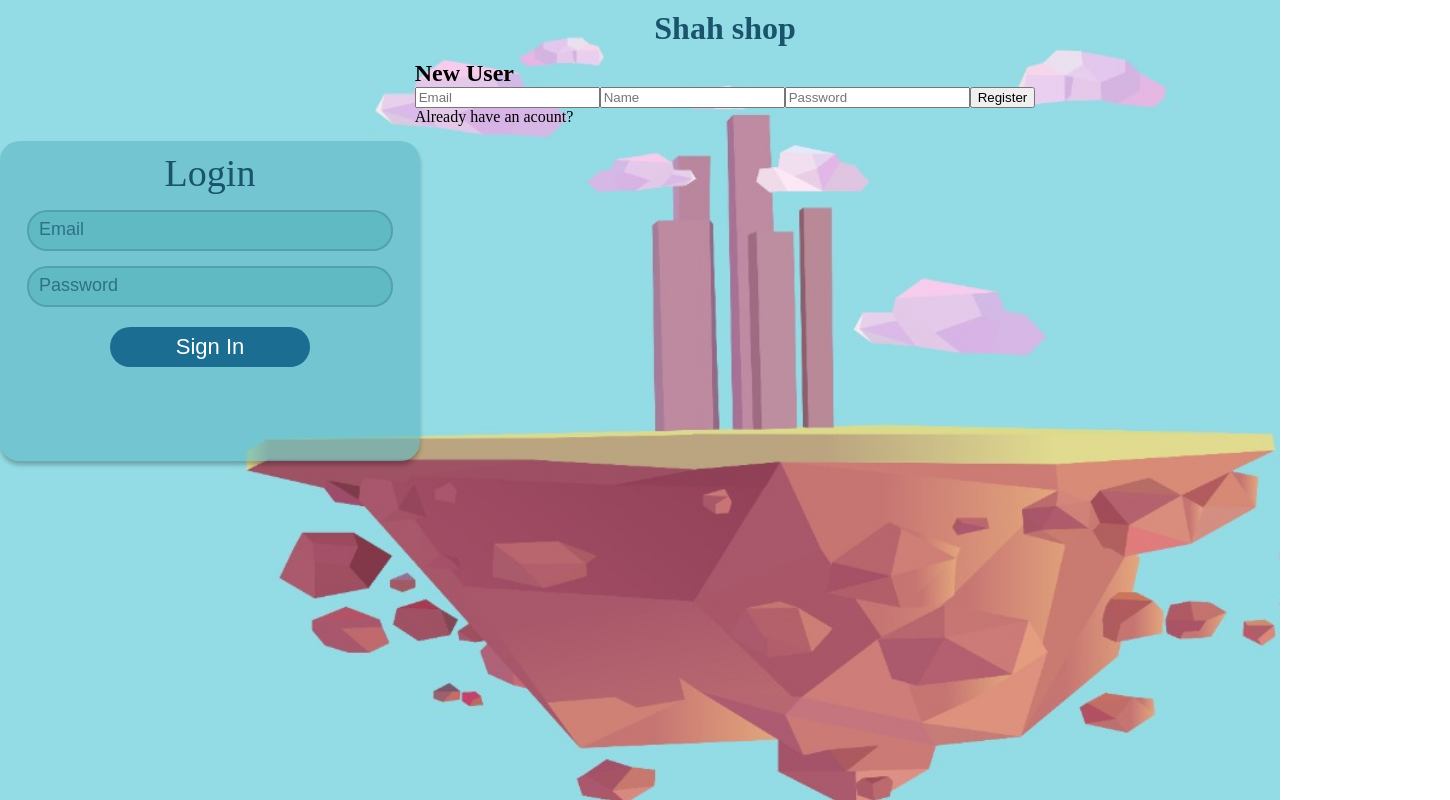
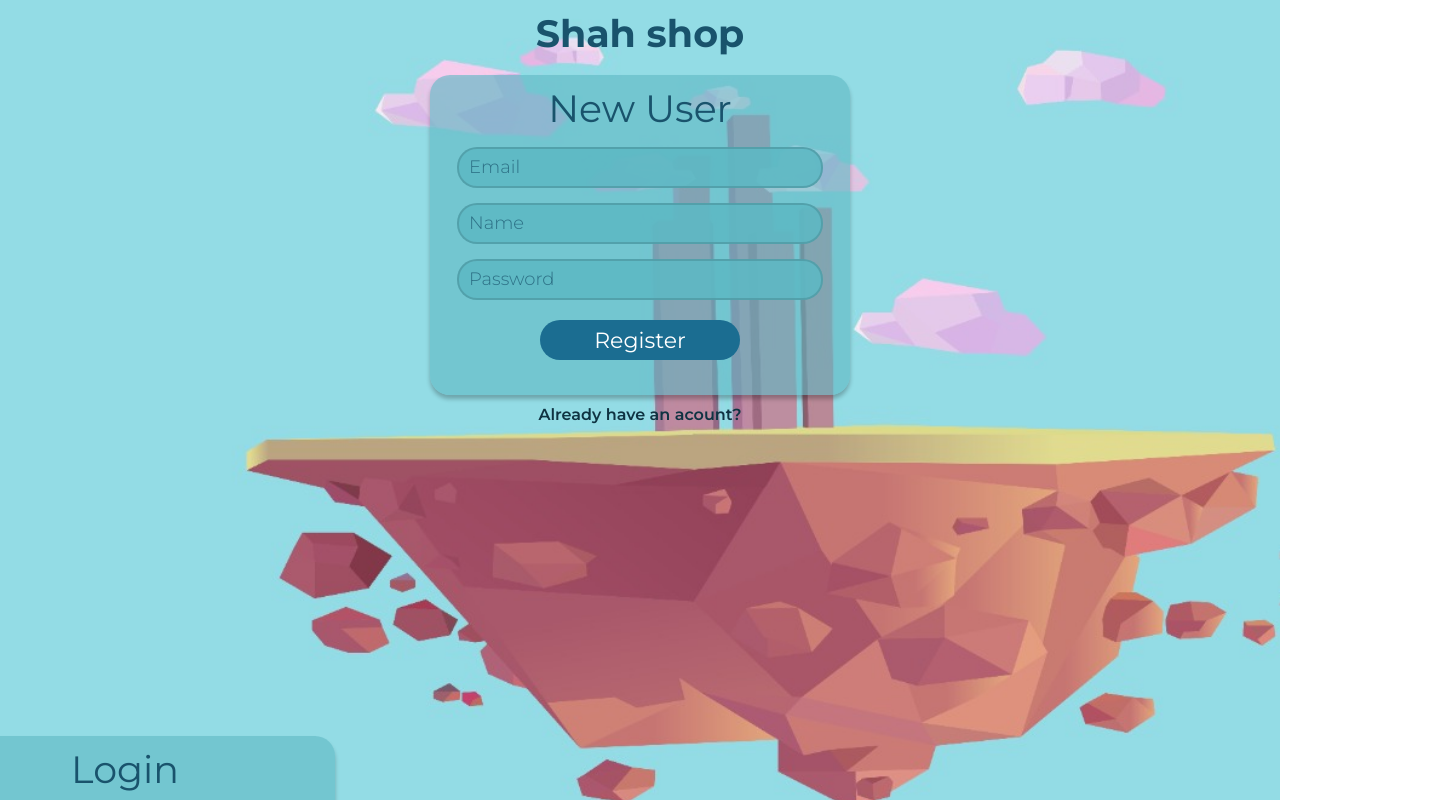
Before and after one commit to shahruhabd/rk-2, a React (Create React App) app in the folder my-app/: page /login in a window 1280 px wide. Both pictures are taken after a click on the element "New user? Click here". Shown: the top 800 px of the page, 1450 px wide, since content can reach past the window. Built offline with nearby package versions, Linux system fonts and the light colour scheme; no server answers.

Commit message:
Add styles everywhere

```diff
--- a/my-app/src/App.css
+++ b/my-app/src/App.css
@@ -1,3 +1,5 @@
+@import url('https://fonts.googleapis.com/css2?family=Montserrat:wght@200;300;400;500;600;700;800;900&display=swap%27');
+
 h2 {
   margin: 0;
 }
@@ -10,13 +12,16 @@ body {
   margin: 0;
 }
 
+* {
+  font-family: 'Montserrat', sans-serif;
+}
+
 .App {
-  height: 100vh;
   width: 100%;
   background-image: url('./../images/1.jfif');
   background-size: 1550px auto;
   background-repeat: no-repeat;
   background-attachment: fixed;
   display: flex;
-  align-content: center;
+  justify-content: center;
 }
--- a/my-app/src/components/auth.js
+++ b/my-app/src/components/auth.js
@@ -11,7 +11,7 @@ const Auth = () => {
   return (
       <div>
         {!index ? <Signin /> : <Signup />}
-        <p onClick={toggleIndex}>
+        <p className="help" onClick={toggleIndex}>
           {!index ? "New user? Click here " : "Already have an acount?"}
         </p>
       </div>
--- a/my-app/src/components/dashboard.js
+++ b/my-app/src/components/dashboard.js
@@ -1,14 +1,15 @@
 import React from "react";
 import { useUserContext } from "../context/userContext";
+import '../css/dashboard.css'
 
 const Dashboard = () => {
   const { user, logoutUser } = useUserContext();
   return (
-    <div>
-      <h1>Профиль </h1>
-      <h2>Имя : {user.displayName}</h2>
-      <h2>Почта : {user.email}</h2>
-      <button onClick={logoutUser}>Log out</button>
+    <div className="dashboard_container">
+      <h1 className="dashboard_container_label">Профиль </h1>
+      <h2 className="dashboard_container_initial">Имя : {user.displayName}</h2>
+      <h2 className="dashboard_container_initial">Почта : {user.email}</h2>
+      <button className="dashboard_container_logout" onClick={logoutUser}>Log out</button>
     </div>
   );
 };
--- a/my-app/src/components/signup.js
+++ b/my-app/src/components/signup.js
@@ -1,6 +1,7 @@
 import React, { useRef } from "react";
 import { useUserContext } from "../context/userContext";
 import { useNavigate } from "react-router-dom";
+import '../css/signin.css'
 
 const Signup = () => {
   let navigate = useNavigate();
@@ -18,13 +19,13 @@ const Signup = () => {
   };
 
   return (
-    <div className="form">
-      <h2> New User</h2>
-      <form onSubmit={onSubmit}>
-        <input placeholder="Email" type="email" ref={emailRef} />
-        <input placeholder="Name" type="name" ref={nameRef} />
-        <input placeholder="Password" type="password" ref={psdRef} />
-        <button type="submit">Register</button>
+    <div className="signin_section">
+      <h2 className="signin_section_label"> New User</h2>
+      <form className="signin_section_form" onSubmit={onSubmit}>
+        <input className="signin_section_input" placeholder="Email" type="email" ref={emailRef} />
+        <input className="signin_section_input" placeholder="Name" type="name" ref={nameRef} />
+        <input className="signin_section_input" placeholder="Password" type="password" ref={psdRef} />
+        <button className="signin_section_submit" type="submit">Register</button>
       </form>
     </div>
   );
--- a/my-app/src/css/dashboard.css
+++ b/my-app/src/css/dashboard.css
@@ -0,0 +1,38 @@
+.dashboard_container {
+    width: 300px;
+    height: 200px;
+    background: rgba(255, 255, 255, 0.7);
+    margin-bottom: 20px;
+    border-radius: 10px;
+    padding: 15px;
+    display: flex;
+    flex-direction: column;
+}
+
+.dashboard_container_label {
+    text-align: center;
+    color: #19536C;
+    font-size: 32px
+}
+
+.dashboard_container_initial {
+    color: #2e86ab;
+    margin-top: 5px;
+}
+
+.dashboard_container_logout {
+    width: 150px;
+    height: 30px;
+    margin-top: 35px;
+    background: #1B6D91;
+    border-radius: 15px;
+    border: none;
+    color: #FFFF;
+    font-size: 18px;
+    align-self: center;
+}
+
+.dashboard_container_logout:hover {
+    background: #289ed1;
+    transition: color 1s ease-in;
+}
--- a/my-app/src/css/header.css
+++ b/my-app/src/css/header.css
@@ -12,4 +12,5 @@ h1 {
 
 .header_logo {
     color: #19536C;
+    font-size: 38px;
 }
--- a/my-app/src/css/main.css
+++ b/my-app/src/css/main.css
@@ -9,7 +9,6 @@
     flex-wrap: wrap;
     justify-content: center;
     margin-bottom: 20px;
-
 }
 .post {
     width: 300px;
--- a/my-app/src/css/signin.css
+++ b/my-app/src/css/signin.css
@@ -1,6 +1,8 @@
 .signin_container {
     display: flex;
-    justify-content: center;
+    height: 661px;
+    flex-direction: column;
+    align-items: center;
 }
 
 .signin_section {
@@ -64,3 +66,10 @@
     background: #289ed1;
     transition: color 0.9s ease-in;
 }
+
+.help {
+    font-weight: 600;
+    margin-top: 10px;
+    color: #0f3342;
+    text-align: center;
+}
```
Also changed, not shown: my-app/src/css/signup.css (added).
